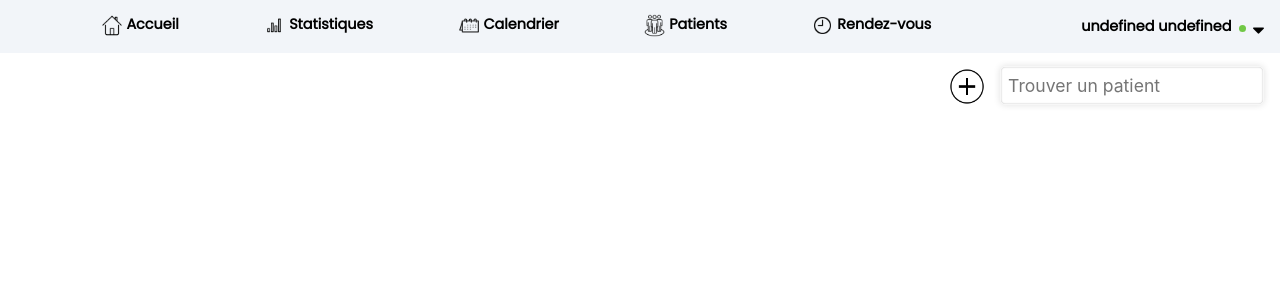
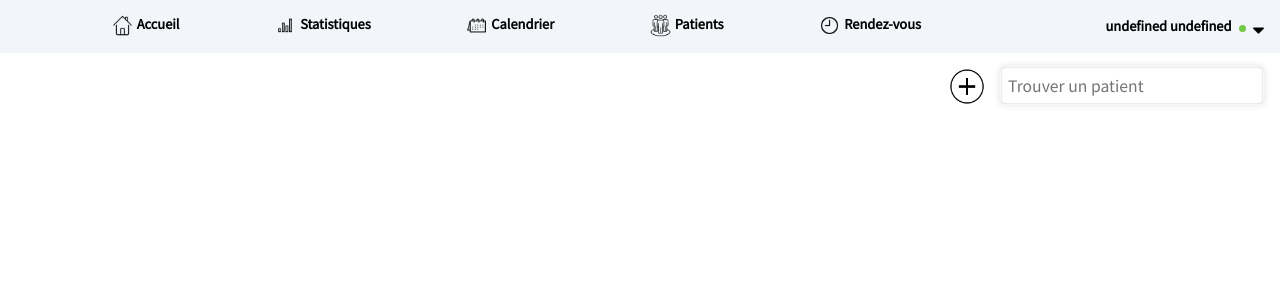
Before and after one commit to malekhammou/doctonise, a React (Create React App) app in the folder frontend/: page /home/patients in a window 1280 px wide. Shown: the top 300 px of the page. Built offline with nearby package versions, Linux system fonts and the light colour scheme; no server answers; sample sign-in values are in the browser's storage.

Commit message:
Changed font to open sans pro

```diff
--- a/frontend/src/commonComponents/autocomplete-search/autoCompleteSearch.css
+++ b/frontend/src/commonComponents/autocomplete-search/autoCompleteSearch.css
@@ -1,4 +1,3 @@
-@import url("https://fonts.googleapis.com/css?family=Poppins&display=swap");
 ::-webkit-scrollbar {
   width: 0px;
   background: transparent; /* make scrollbar transparent */
--- a/frontend/src/commonComponents/navbar/navbar.css
+++ b/frontend/src/commonComponents/navbar/navbar.css
@@ -1,11 +1,12 @@
 @import url("https://fonts.googleapis.com/css2?family=Poppins&display=swap");
+@import url("https://fonts.googleapis.com/css2?family=Source+Sans+Pro&display=swap");
 .navbar {
   background-color: #f2f5f9;
   display: flex;
   flex-direction: row-reverse;
   align-items: center;
   color: black;
-  font-family: "Poppins", sans-serif;
+  font-family: "Source Sans Pro", sans-serif;
   font-weight: 700;
 }
 .side-drawer-options-desktop {
--- a/frontend/src/commonComponents/sidedrawer/sidedrawer.css
+++ b/frontend/src/commonComponents/sidedrawer/sidedrawer.css
@@ -1,7 +1,7 @@
 @import url("https://fonts.googleapis.com/css2?family=Poppins&display=swap");
-
+@import url("https://fonts.googleapis.com/css2?family=Source+Sans+Pro&display=swap");
 .drawer {
-  font-family: "Poppins", sans-serif;
+  font-family: "Source Sans Pro", sans-serif;
   background-color: #e2eaf3;
   width: 100%;
   height: 100%;
--- a/frontend/src/components/add-patient/add-patient.css
+++ b/frontend/src/components/add-patient/add-patient.css
@@ -1,5 +1,5 @@
 @import url("https://fonts.googleapis.com/css2?family=Poppins&display=swap");
-
+@import url("https://fonts.googleapis.com/css2?family=Source+Sans+Pro&display=swap");
 .add-patient-form-wrapper {
   display: flex;
   justify-content: center;
@@ -15,7 +15,7 @@
   color: white;
 }
 .form-title {
-  font-family: "Poppins", sans-serif;
+  font-family: "Source Sans Pro", sans-serif;
   text-align: left;
   font-weight: 700;
   font-size: 1.3em;
--- a/frontend/src/components/patientFile/patientFile.css
+++ b/frontend/src/components/patientFile/patientFile.css
@@ -1,6 +1,7 @@
 @import url("https://fonts.googleapis.com/css2?family=Poppins&display=swap");
+@import url("https://fonts.googleapis.com/css2?family=Source+Sans+Pro&display=swap");
 .main {
-  font-family: "Poppins", sans-serif;
+  font-family: "Source Sans Pro", sans-serif;
 }
 .infos {
   background-color: #f2f5f9;
--- a/frontend/src/components/patients-list/patients-list.css
+++ b/frontend/src/components/patients-list/patients-list.css
@@ -1,7 +1,7 @@
 @import url("https://fonts.googleapis.com/css2?family=Poppins&display=swap");
-
+@import url("https://fonts.googleapis.com/css2?family=Source+Sans+Pro&display=swap");
 .patients-list {
-  font-family: "Poppins", sans-serif;
+  font-family: "Source Sans Pro", sans-serif;
   display: flex;
   flex-direction: column-reverse;
   flex-wrap: wrap;
--- a/frontend/src/components/update-patient/update-patient.css
+++ b/frontend/src/components/update-patient/update-patient.css
@@ -1,5 +1,5 @@
 @import url("https://fonts.googleapis.com/css2?family=Poppins&display=swap");
-
+@import url("https://fonts.googleapis.com/css2?family=Source+Sans+Pro&display=swap");
 .update-patient-form-wrapper {
   display: flex;
   justify-content: center;
@@ -15,7 +15,7 @@
   color: white;
 }
 .form-title {
-  font-family: "Poppins", sans-serif;
+  font-family: "Source Sans Pro", sans-serif;
   text-align: left;
   font-weight: 700;
   font-size: 1.3em;
--- a/frontend/src/index.css
+++ b/frontend/src/index.css
@@ -1,3 +1,7 @@
+@import url("https://fonts.googleapis.com/css2?family=Source+Sans+Pro&display=swap");
+form {
+  font-family: "Source Sans Pro", sans-serif;
+}
 .form-group {
   display: flex;
   flex-direction: column;
```
